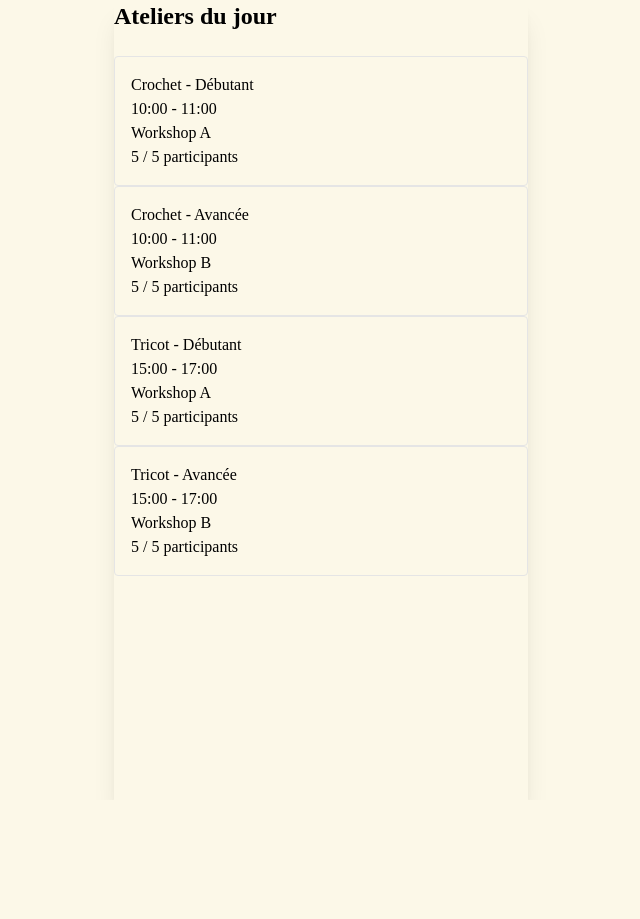
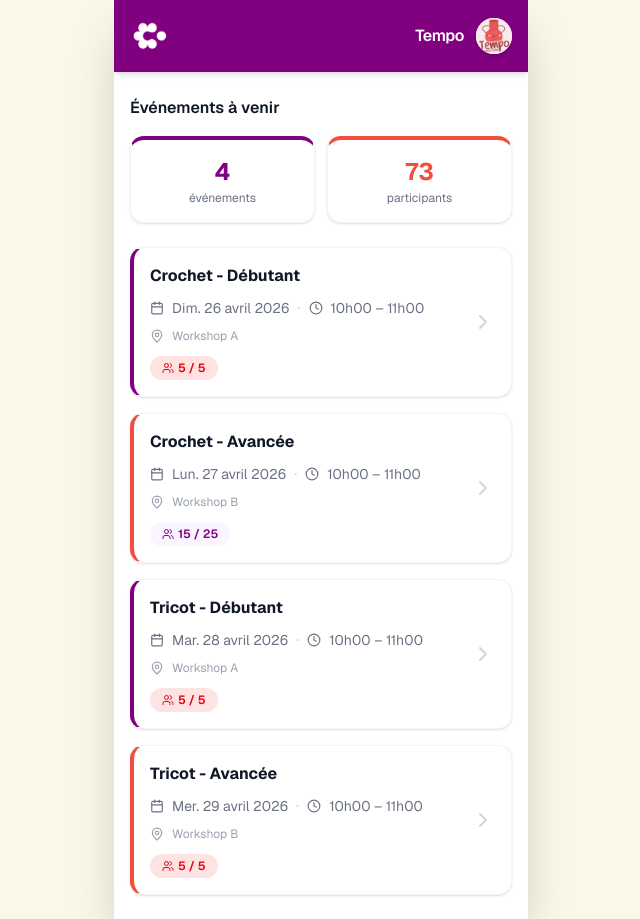
Before and after one commit to faustoche/use-case-daisy, a Next.js app in the folder daisy-pro/: page / in a window 1280 px wide. Shown: the whole page, without its empty margins (319-959 px from the left). Before the commit the page ends 800 px from the top, so only its background shows below. Built offline with nearby package versions, Linux system fonts and the light colour scheme.

Commit message:
feature(workshop) add details for attendance check

```diff
--- a/daisy-pro/src/app/layout.tsx
+++ b/daisy-pro/src/app/layout.tsx
@@ -23,11 +23,15 @@ export default function RootLayout({
 	children: React.ReactNode;
 }>) {
 	return (
-    <html
-      lang="en"
-      className={`${geistSans.variable} ${geistMono.variable} h-full antialiased`}
-    >
-      <body className="bg-daisy-bg text-daisy-text max-w-[414px] mx-auto min-h-screen shadow-xl flex flex-col">{children}</body>
+		<html lang="fr" className="h-full antialiased">
+
+			<body className={`${geistSans.className} bg-daisy-bg text-daisy-text flex justify-center min-h-screen`}>
+
+				<div className="bg-white w-full max-w-[414px] min-h-screen shadow-2xl flex flex-col relative overflow-hidden">
+					{children}
+				</div>
+
+			</body>
 		</html>
 	);
 }
--- a/daisy-pro/src/app/page.tsx
+++ b/daisy-pro/src/app/page.tsx
@@ -1,17 +1,51 @@
-//
-
 import { WorkshopMock } from "@/lib/mock-data";
 import { WorkshopList } from "@/components/WorkshopList";
 
 export default function Home() {
-	return (
+  return (
+	<main className="flex flex-col min-h-screen pb-6">
 
-		<main>
-			<h1 className="text-2xl font-bold mb-6">Ateliers du jour</h1>
+	<header className="flex items-center justify-between px-4 py-4 bg-daisy-primary shadow-md mb-2">
+		<img src="/logo_daisy.png" alt="logo" className="w-10 h-10 object-contain brightness-0 invert" />
 
-			{WorkshopMock.map((workshop) => (
-				<WorkshopList key={workshop.id} workshop={workshop} />
-			))}
-		</main>
-	);
+		<div className="flex items-center gap-3">
+			<span className="text-base font-semibold tracking-tight text-white">Tempo</span>
+			<div className="w-9 h-9 rounded-full overflow-hidden flex items-center justify-center shadow-md bg-white">
+			<img
+				src="/logo_poterie.png"
+				alt="logo-atelier"
+				className="w-full h-full object-cover"
+			/>
+			</div>
+		</div>
+	</header>
+
+	<section className="px-4 py-4">
+		<h2 className="font-semibold mb-4 text-gray-900">Événements à venir</h2>
+
+		<div className="flex flex-row w-full gap-3">
+			<div className="flex-1 rounded-xl shadow-sm border border-gray-100 bg-white p-4 text-center border-t-4 border-t-daisy-primary">
+			<p className="text-2xl font-bold text-daisy-primary">4</p>
+			<p className="text-xs text-gray-500 mt-0.5">événements</p>
+			</div>
+			<div className="flex-1 rounded-xl shadow-sm border border-gray-100 bg-white p-4 text-center border-t-4 border-t-daisy-accent">
+			<p className="text-2xl font-bold text-daisy-accent">73</p>
+			<p className="text-xs text-gray-500 mt-0.5">participants</p>
+			</div>
+		</div>
+	</section>
+
+
+	  <section className="px-4 flex flex-col gap-4 mt-2">
+		{WorkshopMock.map((workshop, index) => (
+		  <WorkshopList
+			key={workshop.id}
+			workshop={workshop}
+			index={index}
+		  />
+		))}
+	  </section>
+
+	</main>
+  );
 }
--- a/daisy-pro/src/components/StatusViews.tsx
+++ b/daisy-pro/src/components/StatusViews.tsx
@@ -11,7 +11,7 @@ export function LoadingState() {
 
 // 2nd composant: état vide
 export function EmptyState({ message }: { message: string }) {
-	return <p className="text-gray-500 italic">{message}</p>;
+	return <p className="text-lg font-medium text-gray-600">{message}</p>;
 }
 
 // 3rd composant: erreur
--- /dev/null
+++ b/daisy-pro/src/components/WorkshopDetail.tsx
@@ -0,0 +1,105 @@
+"use client";
+
+import { useState } from "react";
+import { Workshop } from "@/types";
+import { ArrowLeft, Calendar, Clock, MapPin, Users, Check } from "lucide-react";
+import Link from "next/link";
+
+interface Props {
+  data: Workshop;
+}
+
+// Détail pour chaque atelier
+export function WorkshopDetailClient({ data }: Props) {
+
+  const [present, setPresent] = useState<Set<number>>(new Set());
+
+  const toggle = (id: number) => {
+	setPresent(prev => {
+	  const next = new Set(prev);
+	  next.has(id) ? next.delete(id) : next.add(id);
+	  return next;
+	});
+  };
+
+  const presentCount = present.size;
+  const total = data.participants.length;
+
+  return (
+	<main className="flex flex-col min-h-screen">
+
+	  <header className="bg-daisy-primary px-4 py-4 shadow-md">
+		<div className="flex items-center gap-3 mb-4">
+		  <Link href="/" className="text-white/70 hover:text-white transition-colors">
+			<ArrowLeft className="w-5 h-5" />
+		  </Link>
+		  <h1 className="text-white font-bold text-lg leading-tight flex-1">{data.title}</h1>
+		</div>
+
+		<div className="flex flex-col gap-1.5">
+		  <div className="flex items-center gap-2 text-white/80 text-sm">
+			<Calendar className="w-4 h-4" />
+			<span>{data.date}</span>
+			<span className="text-white/40">·</span>
+			<Clock className="w-4 h-4" />
+			<span>{data.start} – {data.end}</span>
+		  </div>
+		  <div className="flex items-center gap-2 text-white/80 text-sm">
+			<MapPin className="w-4 h-4" />
+			<span>{data.place}</span>
+		  </div>
+		</div>
+	  </header>
+
+
+	  <div className="bg-white px-4 py-3 flex items-center justify-between border-b border-gray-100">
+		<div className="flex items-center gap-2 text-sm text-gray-600">
+		  <Users className="w-4 h-4" />
+		  <span><span className="font-bold text-daisy-accent">{presentCount}</span> / {total} présents</span>
+		</div>
+
+		<div className="w-32 h-2 bg-gray-100 rounded-full overflow-hidden">
+		  <div className="h-full bg-daisy-accent rounded-full transition-all duration-300" style={{ width: total > 0 ? `${(presentCount / total) * 100}%` : "0%" }}/>
+		</div>
+	  </div>
+
+	  <section className="px-4 py-4 flex flex-col gap-2 bg-white flex-1">
+		{data.participants.map((participant, index) => {
+		  const isPresent = present.has(participant.id);
+		  const accent = index % 2 === 0 ? "border-l-daisy-primary" : "border-l-daisy-accent";
+
+		  return (
+			<button key={participant.id} onClick={() => toggle(participant.id)} className={`w-full flex items-center justify-between p-4 rounded-xl border border-gray-100 border-l-4 ${accent} shadow-sm text-left transition-colors duration-150 ${
+				isPresent ? "bg-purple-50" : "bg-white"
+			  }`}>
+			  <div className="flex items-center gap-3">
+
+
+				<div className={`w-9 h-9 rounded-full flex items-center justify-center text-sm font-bold flex-shrink-0 transition-colors duration-150 ${
+				  isPresent ? "bg-daisy-primary text-white" : "bg-gray-100 text-gray-500"
+				}`}>
+				  {participant.name[0]}{participant.first_name[0]}
+				</div>
+
+				<div>
+				  <p className="font-semibold text-gray-900 text-sm">
+					{participant.name} {participant.first_name}
+				  </p>
+				</div>
+			  </div>
+
+			  <div className={`w-7 h-7 rounded-full border-2 flex items-center justify-center flex-shrink-0 transition-all duration-150 ${
+				isPresent
+				  ? "bg-daisy-primary border-daisy-primary"
+				  : "border-gray-200 bg-white"
+			  }`}>
+				{isPresent && <Check className="w-4 h-4 text-white" strokeWidth={3} />}
+			  </div>
+			</button>
+		  );
+		})}
+	  </section>
+
+	</main>
+  );
+}
--- a/daisy-pro/src/components/WorkshopList.tsx
+++ b/daisy-pro/src/components/WorkshopList.tsx
@@ -2,18 +2,50 @@
 
 import Link from "next/link";
 import { Workshop } from "@/types";
+import { ChevronRight, Calendar, Clock, MapPin, Users } from "lucide-react";
 
 interface WorkshopListProps {
 	workshop: Workshop;
+	index: number;
 }
 
-export function WorkshopList({ workshop }: WorkshopListProps) {
-	return (
-		<Link href={`/workshop/${workshop.id}`} className="block p-4 border rounded">
-			<h2>{workshop.title}</h2>
-			<p>{workshop.time}</p>
-			<p>{workshop.place}</p>
-			<p>{workshop.participants.length} / {workshop.max_participants} participants</p>
-		</Link>
-	)
+export function WorkshopList({ workshop, index }: WorkshopListProps) {
+  const isFull = workshop.participants.length >= workshop.max_participants;
+
+  const accentColor = index % 2 === 0 ? "border-l-daisy-primary" : "border-l-daisy-accent";
+  const badgeColor = isFull
+    ? "bg-red-100 text-red-600"
+    : "bg-purple-50 text-daisy-primary";
+
+  return (
+    <Link
+      href={`/workshop/${workshop.id}`}
+      className={`flex justify-between items-center p-4 rounded-xl border border-gray-100 border-l-4 ${accentColor} shadow-sm bg-white hover:bg-daisy-bg/40 transition-colors duration-150`}
+    >
+      <div className="flex flex-col gap-2">
+        <span className="text-base font-bold text-gray-900">{workshop.title}</span>
+
+        <div className="flex items-center gap-2 text-gray-500">
+          <Calendar className="w-3.5 h-3.5" />
+          <span className="text-sm">{workshop.date}</span>
+          <span className="text-gray-300">·</span>
+          <Clock className="w-3.5 h-3.5" />
+          <span className="text-sm">{workshop.start} – {workshop.end}</span>
+        </div>
+
+        <div className="flex items-center gap-2 text-gray-400 text-xs">
+          <MapPin className="w-3.5 h-3.5" />
+          <span>{workshop.place}</span>
+        </div>
+
+        <div className="flex items-center gap-2 mt-1">
+          <span className={`flex items-center gap-1 px-3 py-1 rounded-full text-xs font-semibold ${badgeColor}`}>
+            <Users className="w-3 h-3" />
+            {workshop.participants.length} / {workshop.max_participants}
+          </span>
+        </div>
+      </div>
+      <ChevronRight className="text-gray-300 flex-shrink-0" />
+    </Link>
+  );
 }
--- a/daisy-pro/src/lib/mock-data.ts
+++ b/daisy-pro/src/lib/mock-data.ts
@@ -8,7 +8,9 @@ export const WorkshopMock: Workshop[] = [
 	{
 		id: 1,
 		title: "Crochet - Débutant",
-		time: "10:00 - 11:00",
+		date: "Dim. 26 avril 2026",
+		start: "10h00",
+		end: "11h00",
 		place: "Workshop A",
 		max_participants: 5,
 		participants: [
@@ -22,21 +24,35 @@ export const WorkshopMock: Workshop[] = [
 	{
 		id: 2,
 		title: "Crochet - Avancée",
-		time: "10:00 - 11:00",
+		date: "Lun. 27 avril 2026",
+		start: "10h00",
+		end: "11h00",
 		place: "Workshop B",
-		max_participants: 5,
+		max_participants: 25,
 		participants: [
 			{ id: 1, name: "Axel", first_name: "Carpentier", status: "absent" },
 			{ id: 2, name: "Clémence", first_name: "Léger", status: "pending" },
 			{ id: 3, name: "Alexia", first_name: "Duval", status: "present" },
 			{ id: 4, name: "Marc", first_name: "Prudhomme", status: "absent" },
 			{ id: 5, name: "Lou", first_name: "Fouché", status: "pending" },
+			{ id: 6, name: "Julien", first_name: "Morel", status: "present" },
+			{ id: 7, name: "Sophie", first_name: "Renaud", status: "absent" },
+			{ id: 8, name: "Thomas", first_name: "Giraud", status: "pending" },
+			{ id: 9, name: "Camille", first_name: "Blanchard", status: "present" },
+			{ id: 10, name: "Lucas", first_name: "Barbier", status: "absent" },
+			{ id: 11, name: "Emma", first_name: "Chevalier", status: "pending" },
+			{ id: 12, name: "Nathan", first_name: "Perrin", status: "present" },
+			{ id: 13, name: "Chloé", first_name: "Marchand", status: "absent" },
+			{ id: 14, name: "Hugo", first_name: "Colin", status: "pending" },
+			{ id: 15, name: "Manon", first_name: "Leclerc", status: "present" },
 		]
 	},
 	{
 		id: 3,
 		title: "Tricot - Débutant",
-		time: "15:00 - 17:00",
+		date: "Mar. 28 avril 2026",
+		start: "10h00",
+		end: "11h00",
 		place: "Workshop A",
 		max_participants: 5,
 		participants: [
@@ -50,7 +66,9 @@ export const WorkshopMock: Workshop[] = [
 	{
 		id: 4,
 		title: "Tricot - Avancée",
-		time: "15:00 - 17:00",
+		date: "Mer. 29 avril 2026",
+		start: "10h00",
+		end: "11h00",
 		place: "Workshop B",
 		max_participants: 5,
 		participants: [
--- a/daisy-pro/src/types/index.ts
+++ b/daisy-pro/src/types/index.ts
@@ -17,7 +17,9 @@ export interface Participant {
 export interface Workshop {
 	id: number;
 	title: string;
-	time: string;
+	date: string;
+	start: string;
+	end: string;
 	place: string;
 	max_participants: number;
 	participants: Participant[];
--- a/daisy-pro/src/workshop/[id]/page.tsx
+++ /dev/null
@@ -1,28 +0,0 @@
-//
-
-import { WorkshopMock } from "@/lib/mock-data";
-import { ParticipantRow } from "@/components/ParticipantRow";
-import { EmptyState } from "@/components/StatusViews";
-
-interface PageProps {
-	params: { id: string };
-}
-
-export default async function WorkshopDetails({ params }: PageProps) {
-	const currentId = params.id;
-
-	const data = WorkshopMock.find(item => item.id === Number(currentId));
-
-	if (!data) {
-		return <EmptyState message="Atelier introuvable" />
-	}
-
-	return (
-		<main className="p-4">
-			<h1>{data.title}</h1>
-			{data.participants.map((participant) => (
-				<ParticipantRow key={participant.id} participant={participant} />
-			))}
-		</main>
-	);
-}
```
Also changed, not shown: daisy-pro/src/app/workshop/[id]/page.tsx (added, +28 -0 lines), daisy-pro/src/components/ParticipantRow.tsx (+16 -2 lines), daisy-pro/public/logo_daisy.png (added), daisy-pro/public/logo_poterie.png (added). Lines whose indentation alone changed are shown as unchanged.
